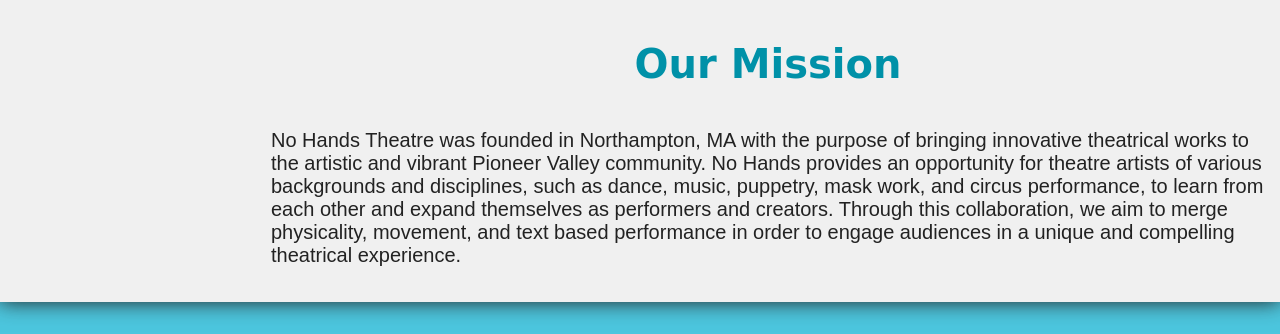
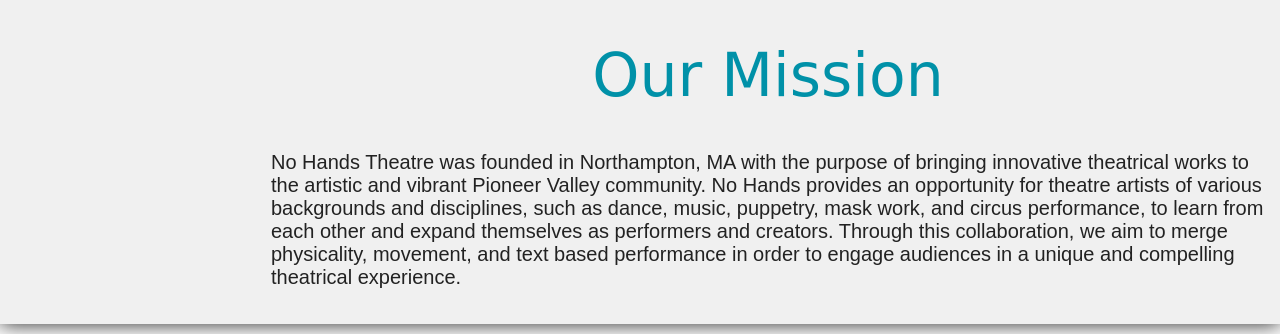
Before and after one commit to jacksonhenry3/jacksonhenry3.github.io, a PHP site: page / in a window 1280 px wide. Shown: the part 466-800 px from the top of the page. Run offline with PHP 8.4, Linux system fonts and the light colour scheme; some web fonts are replaced.

Commit message:
added no_hands theatrs webpage

```diff
--- a/no_hands/style.css
+++ b/no_hands/style.css
@@ -3,13 +3,18 @@ body
 	margin: 0px;
 	font-family: 'Muli', sans-serif;
 	color:#222;
-	background-color: #4CC6DE;
 }
 h1
 {
 	color:#0091A8;
-	font-size: 40px;
+	font-size: 60px;
+	font-weight: normal;
 	font-family: 'Sue Ellen Francisco', cursive;
+}
+
+#content h1
+{
+	line-height: 70%;
 }
 #header
 {
```
